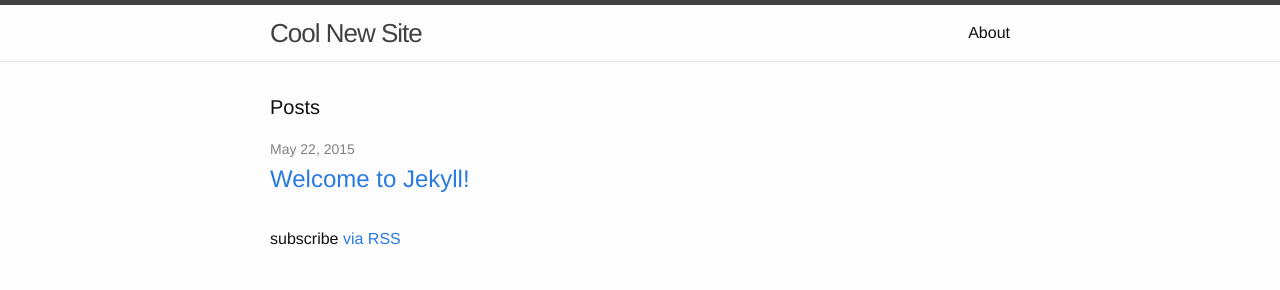
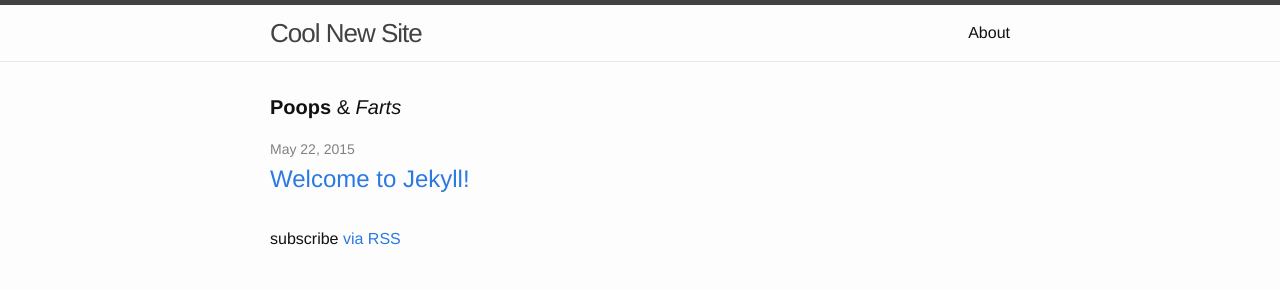
Before and after one commit to wearekobot/cloudcannon_jekyll_test, a Jekyll site: the page built from index.html, in a window 1280 px wide. Shown: the top 290 px of the page. Built offline with Jekyll 4.4.1, drawn with Linux system fonts in a browser that asks for light colours.

Commit message:
Updated 'index.html' via CloudCannon

```diff
--- a/index.html
+++ b/index.html
@@ -4,7 +4,7 @@ layout: default
 
 <div class="home">
 
-  <h1 class="page-heading editable">Posts</h1>
+  <h1 class="page-heading editable"><strong>Poops</strong> &amp; <em>Farts</em></h1>
 
   <ul class="post-list">
     {% for post in site.posts %}
```
